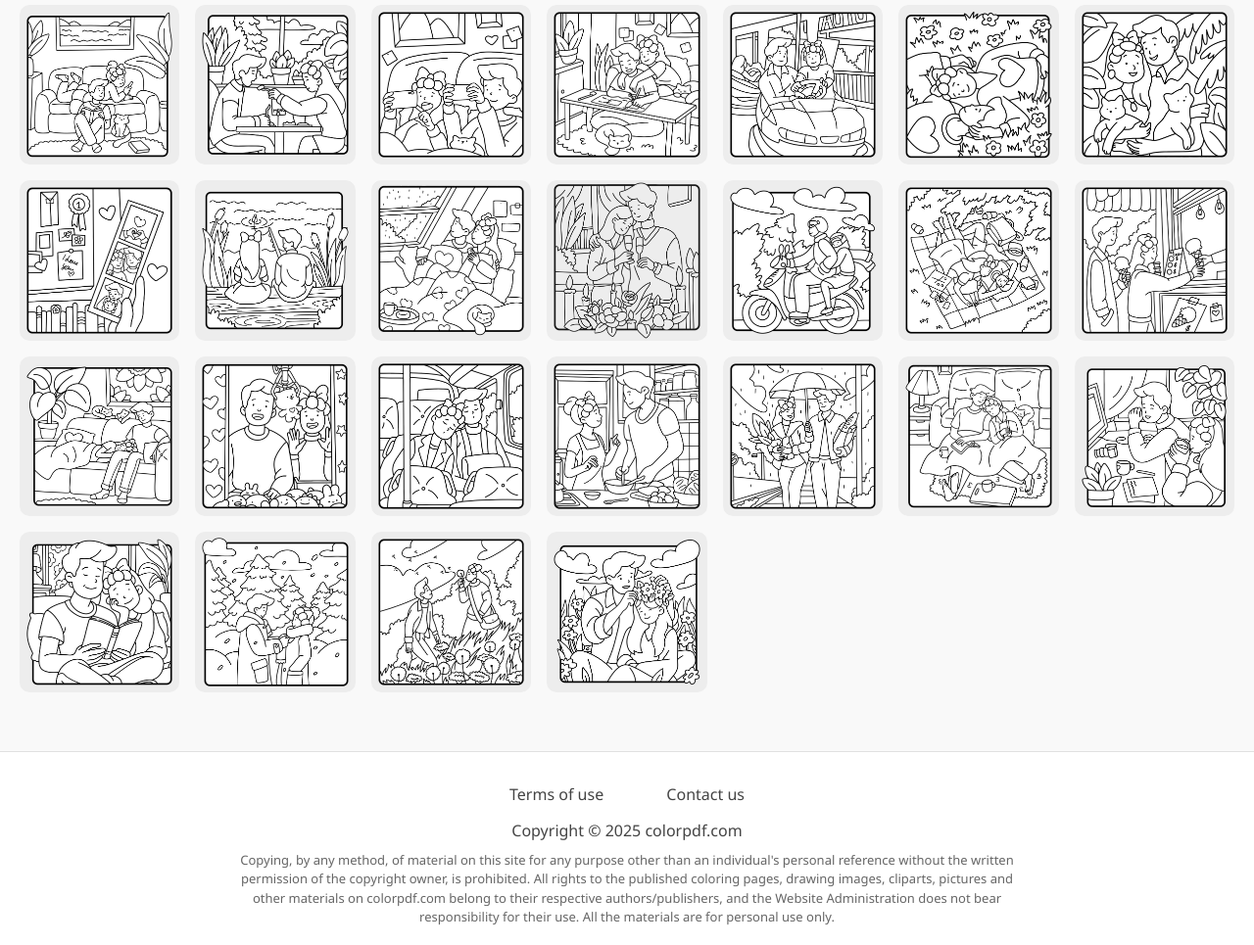
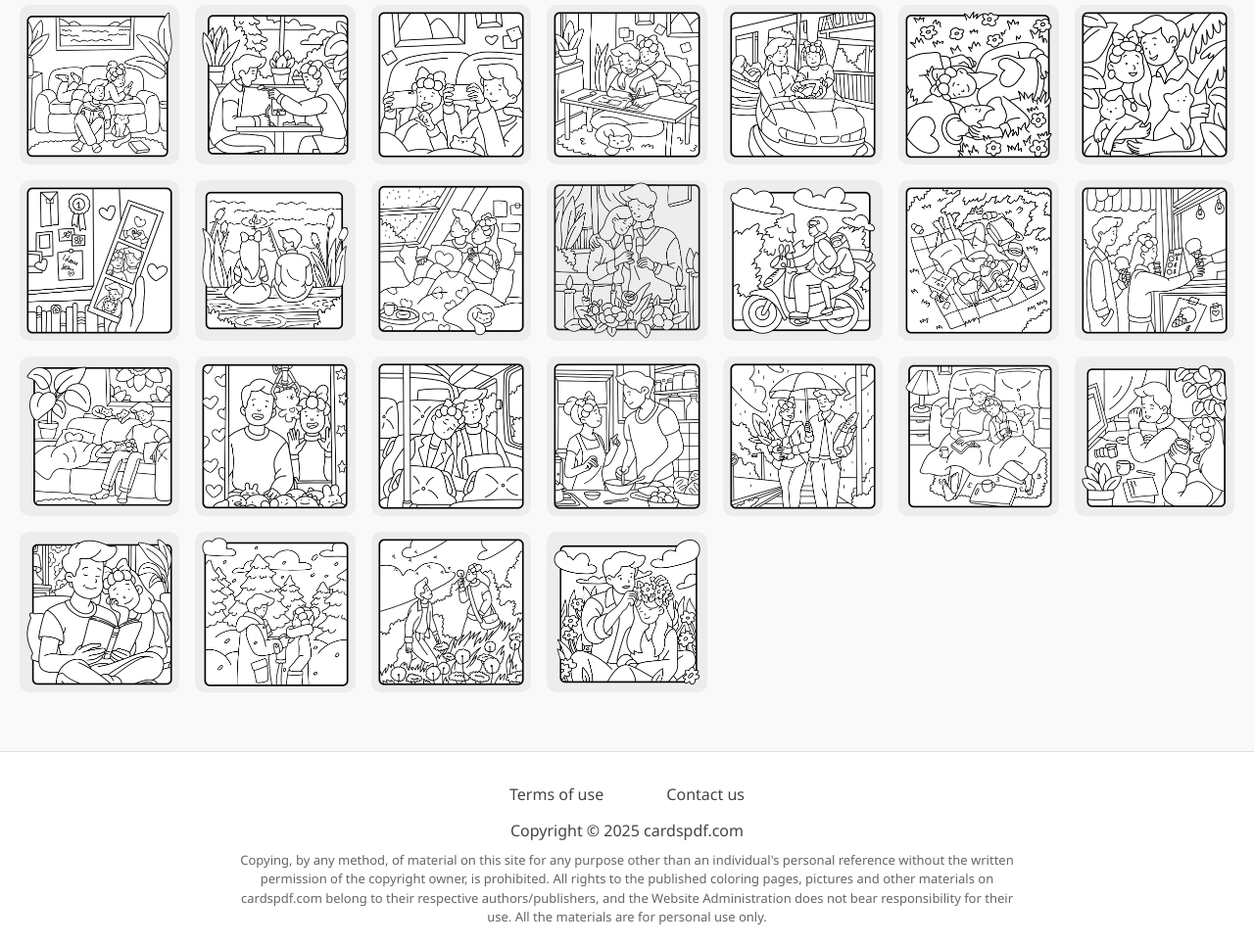
Before and after one commit to timatx242/newnew, a website: page index.html in a window 1280 px wide. Shown: the part 75-1040 px from the top of the page at 98% size. Drawn offline with Linux system fonts and the light colour scheme; no server answers.

Commit message:
Added index.html

```diff
--- a/index.html
+++ b/index.html
@@ -214,10 +214,10 @@
       <a href="/contact" class="footer-link">Contact us</a>
   </div>
   <div class="footer-copyright">
-      Copyright © 2025 <a href="https://colorpdf.com">colorpdf.com</a>
+      Copyright © 2025 <a href="https://cardspdf.com">cardspdf.com</a>
   </div>
   <div class="footer-disclaimer">
-      Copying, by any method, of material on this site for any purpose other than an individual's personal reference without the written permission of the copyright owner, is prohibited. All rights to the published coloring pages, drawing images, cliparts, pictures and other materials on colorpdf.com belong to their respective authors/publishers, and the Website Administration does not bear responsibility for their use. All the materials are for personal use only.
+    Copying, by any method, of material on this site for any purpose other than an individual's personal reference without the written permission of the copyright owner, is prohibited. All rights to the published coloring pages, pictures and other materials on cardspdf.com belong to their respective authors/publishers, and the Website Administration does not bear responsibility for their use. All the materials are for personal use only.
   </div>
 </footer>
 
```
